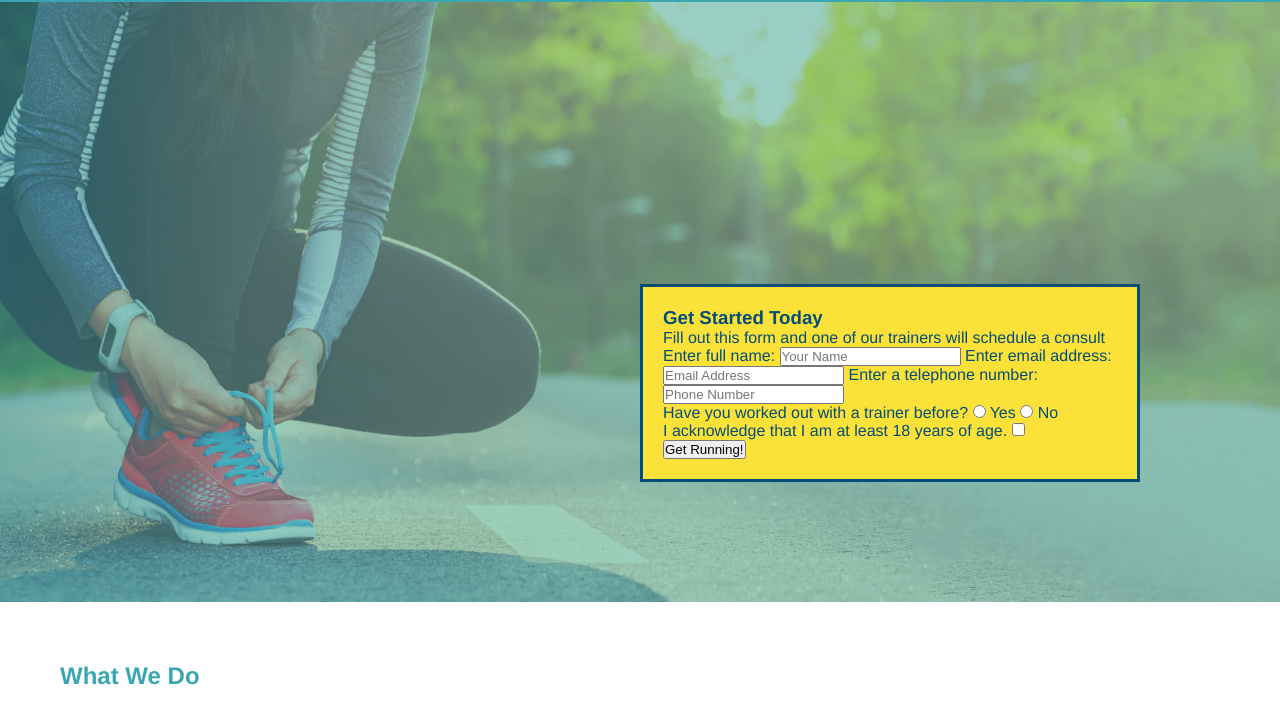
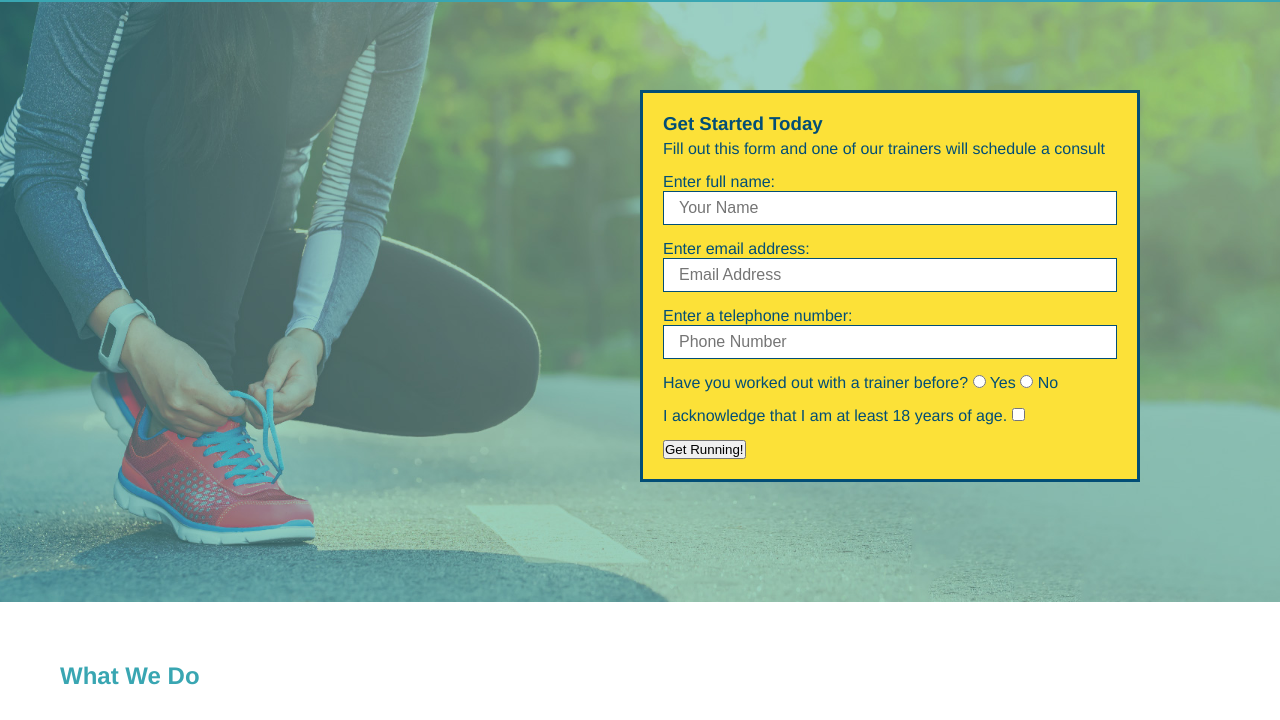
Before and after one commit to Kranniax/run-buddy, a plain HTML site: page index.html in a window 1280 px wide. Shown: the part 80-800 px from the top of the page. Drawn offline with Linux system fonts and the light colour scheme.

Commit message:
updated the styling for the form containers

```diff
--- a/assets/css/style.css
+++ b/assets/css/style.css
@@ -82,3 +82,15 @@ image. We'll set this position to center. */
   bottom: 120px;
   right: 140px;
 }
+.hero-form p {
+  margin: 5px 0 15px 0;
+}
+.form-input{
+  border: 1px solid #024e76;
+  display: block;
+  padding: 7px 15px;
+  font-size: 16px;
+  color:#024e76;
+  width: 100%;
+  margin-bottom: 15px;
+}
--- a/index.html
+++ b/index.html
@@ -47,13 +47,14 @@
             the id attribute in the <input> element. -->
         <form action="">
           <label for="name">Enter full name:</label>
-          <input type="text" placeholder="Your Name" name="name" id="name" />
+          <input type="text" placeholder="Your Name" name="name" id="name" class="form-input" />
           <label for="email">Enter email address:</label>
           <input
             type="email"
             placeholder="Email Address"
             name="email"
             id="email"
+            class="form-input"
           />
           <label for="phone">Enter a telephone number:</label>
           <input
@@ -61,6 +62,7 @@
             placeholder="Phone Number"
             name="phone"
             id="phone"
+            class="form-input"
           />
 
           <p>
```
